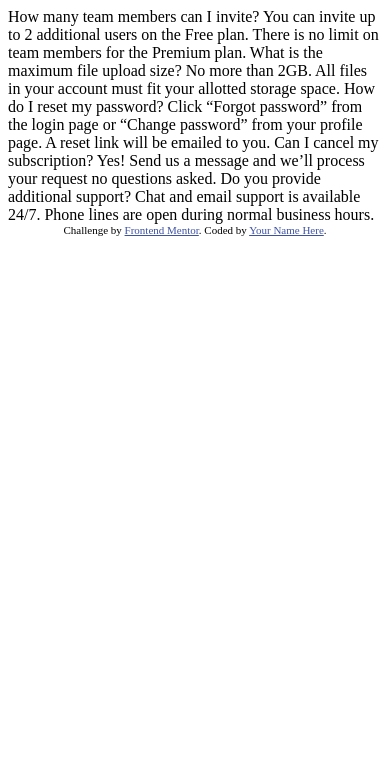
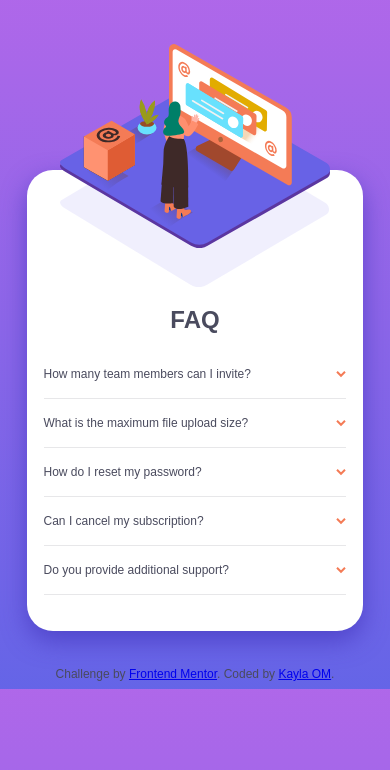
Before and after one commit to kaylaOm/FMCodeChallenge04, a plain HTML site: page index.html in a window 390 px wide. Drawn offline with Linux system fonts and the light colour scheme; a web font is replaced by a local one.

Commit message:
mobilePush1
Mobile complete sans click action

```diff
--- a/index.html
+++ b/index.html
@@ -3,38 +3,70 @@
 <head>
   <meta charset="UTF-8">
   <meta name="viewport" content="width=device-width, initial-scale=1.0"> <!-- displays site properly based on user's device -->
-
   <link rel="icon" type="image/png" sizes="32x32" href="./images/favicon-32x32.png">
-
   <title>Frontend Mentor | FAQ Accordion Card</title>
-
-  <!-- Feel free to remove these styles or customise in your own stylesheet 👍 -->
-  <style>
-    .attribution { font-size: 11px; text-align: center; }
-    .attribution a { color: hsl(228, 45%, 44%); }
-  </style>
+  <link rel="stylesheet" href="styles.css">
+  <link href="https://fonts.google.com/specimen/Kumbh+Sans" rel="stylesheet">
 </head>
 <body>
-  How many team members can I invite?
-  You can invite up to 2 additional users on the Free plan. There is no limit on
-  team members for the Premium plan.
+  <main>
+    <div class="container">
+      <div class="graphics">
+        <img class="imgDesk" src="images/illustration-box-desktop.svg" alt="animated box">
+        <img class="imgMob" src="images/illustration-woman-online-mobile.svg" alt="animation of woman and monitor">
+        <img class="imgDesk" src="images/illustration-woman-online-desktop.svg" alt="animation of woman and monitor">
+      </div>
+      <div class="mainText">
+        <h1>FAQ</h1>
+        <div class="dropDown">
+          <div class="row">
+            <p class="quest">How many team members can I invite?</p>
+            <p class="ans">You can invite up to 2 additional users on the Free plan. There is no limit on
+            team members for the Premium plan.</p>
+          </div>
+          <img src="images/icon-arrow-down.svg" alt="down arrow">
+        </div>
 
-  What is the maximum file upload size?
-  No more than 2GB. All files in your account must fit your allotted storage space.
+        <div class="dropDown">
+          <div class="row">
+            <p class="quest">What is the maximum file upload size?</p>
+            <p class="ans">No more than 2GB. All files in your account must fit your allotted storage space.</p>
+          </div>
+          <img src="images/icon-arrow-down.svg" alt="down arrow">
+        </div>
 
-  How do I reset my password?
-  Click “Forgot password” from the login page or “Change password” from your profile page.
-  A reset link will be emailed to you.
+        <div class="dropDown">
+          <div class="row">
+            <p class="quest">How do I reset my password?</p>
+            <p class="ans">Click “Forgot password” from the login page or “Change password” from your profile page.
+            A reset link will be emailed to you.</p>
+          </div>
+          <img src="images/icon-arrow-down.svg" alt="down arrow">
+        </div>
 
-  Can I cancel my subscription?
-  Yes! Send us a message and we’ll process your request no questions asked.
+        <div class="dropDown">
+          <div class="row">
+            <p class="quest">Can I cancel my subscription?</p>
+            <p class="ans">Yes! Send us a message and we’ll process your request no questions asked.</p>
+          </div>
+          <img src="images/icon-arrow-down.svg" alt="down arrow">
+        </div>
 
-  Do you provide additional support?
-  Chat and email support is available 24/7. Phone lines are open during normal business hours.
-
+        <div class="dropDown">
+          <div class="row">
+          <p class="quest">Do you provide additional support?</p>
+          <p class="ans">Chat and email support is available 24/7. Phone lines are open during normal business hours.</p>
+        </div>
+          <img src="images/icon-arrow-down.svg" alt="down arrow">
+        </div>
+      </div>
+    </div>
+  </main>
+</body>
+<footer>
   <div class="attribution">
     Challenge by <a href="https://www.frontendmentor.io?ref=challenge" target="_blank">Frontend Mentor</a>.
-    Coded by <a href="#">Your Name Here</a>.
+    Coded by <a href="#">Kayla OM</a>.
   </div>
-</body>
+</footer>
 </html>
--- a/styles.css
+++ b/styles.css
@@ -1,57 +1,82 @@
 body{
-  background-color: hsl(185, 75%, 39%);
-  background-image: url("images/bg-pattern-top.svg"), url("images/bg-pattern-bottom.svg");
-    background-position: right 50vw bottom 25vh, left 50vw top 50vh;
-    background-repeat: no-repeat;
-    font-family: "Kumbh Sans", sans-serif;
-    font-family: 700;
-
-}
-
-main{
-  padding: 15%;
+  background-image: linear-gradient(hsl(273, 75%, 66%), hsl(240, 73%, 65%));
+  font-family: 'Kumbh Sans', sans-serif;
+  font-weight: 400;
+  color: hsl(237, 12%, 33%);
+  font-size: 12px;
 }
 
 .container{
   margin: auto;
-  width: 20em;
-  background-image: url("images/bg-pattern-card.svg");
-  background-size: contain;
-  background-repeat: no-repeat;
-  background-color: white;
-  border-radius: 5%;
+  width: 90%;
+  margin-bottom: 3em;
 }
 
-.user{
+.imgDesk{
+  display: none;
+}
+
+.imgMob{
   width: 80%;
   margin: auto;
   display: flex;
   flex-direction: column;
   align-items: center;
-  padding-top: 6em;
-  line-height: .65;
+  padding-top: 3em;
+  margin-bottom: -6.5em;
 }
 
-.user > img{
-  max-width: 100%;
-  width: 40%;
-  border-radius: 50%;
-  border: solid white;
+.mainText{
+  background-image: url(images/bg-pattern-mobile.svg);
+  background-repeat: no-repeat;
+  background-color: white;
+  background-position-y: top;
+  background-position-x: center;
+  background-size: 80%;
+  padding-top: 10em;
+  padding-bottom: 3em;
+  border-radius: 26px;
+  text-align: center;
+  box-shadow: 0px 10px 25px hsla(246, 56%, 47%, 0.664);
 }
 
-.twoSix, p{
-  color: hsl(0, 0%, 59%);
-  font-weight: 400;
+.dropDown{
+  width: 90%;
+  text-align: left;
+  margin: auto;
+  display: flex;
+  justify-content: space-between;
+  border-bottom: 1px solid hsl(240, 5%, 91%);
+  line-height: 2;
 }
 
 .row{
   display: flex;
-  text-align: center;
-  border-top: solid hsla(0, 0%, 91%, 0.596);
-  line-height: .5;
-  padding: 1em 0;
+  flex-direction: column;
 }
 
-.col{
- width: 100%;
+.dropDown > img {
+  align-self: center;
 }
+
+.ans{
+display: none;
+color:  hsl(240, 6%, 50%);
+}
+
+footer{
+  text-align: center;
+}
+
+
+@media only screen and (min-width: 500px){
+  /* For desktop: */
+
+  .imgDesk{
+    display: block;
+  }
+
+  .imgMob{
+    display: none;
+  }
+}
```
